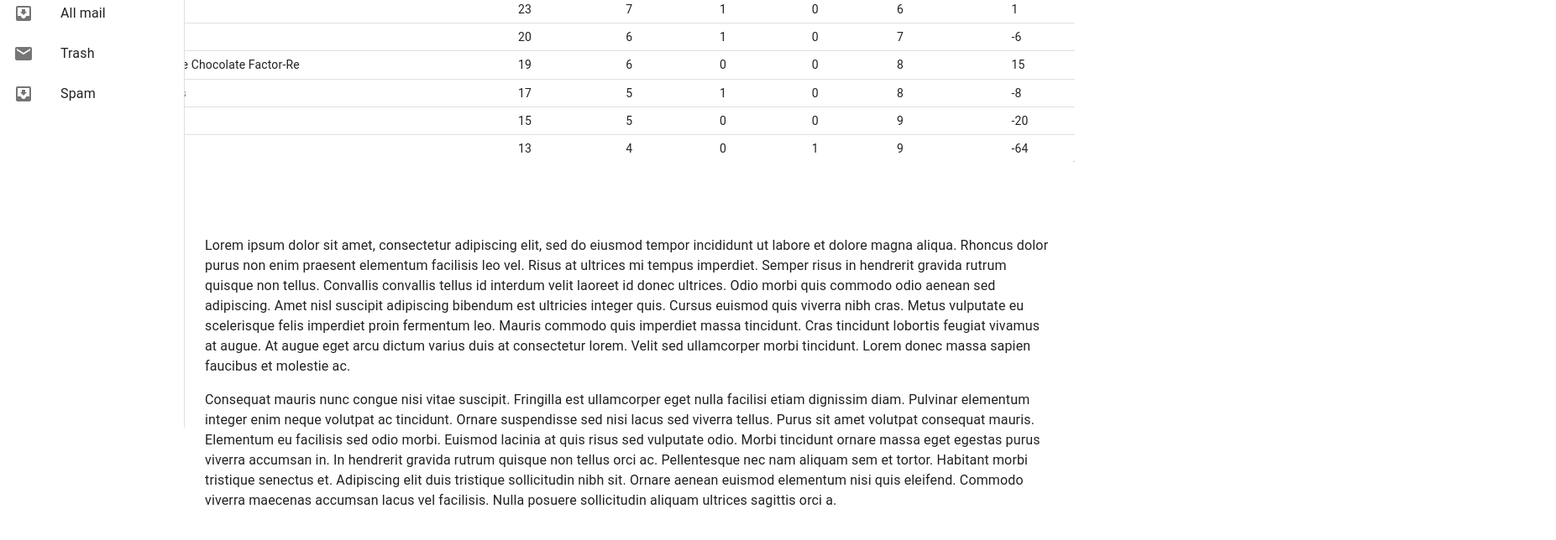
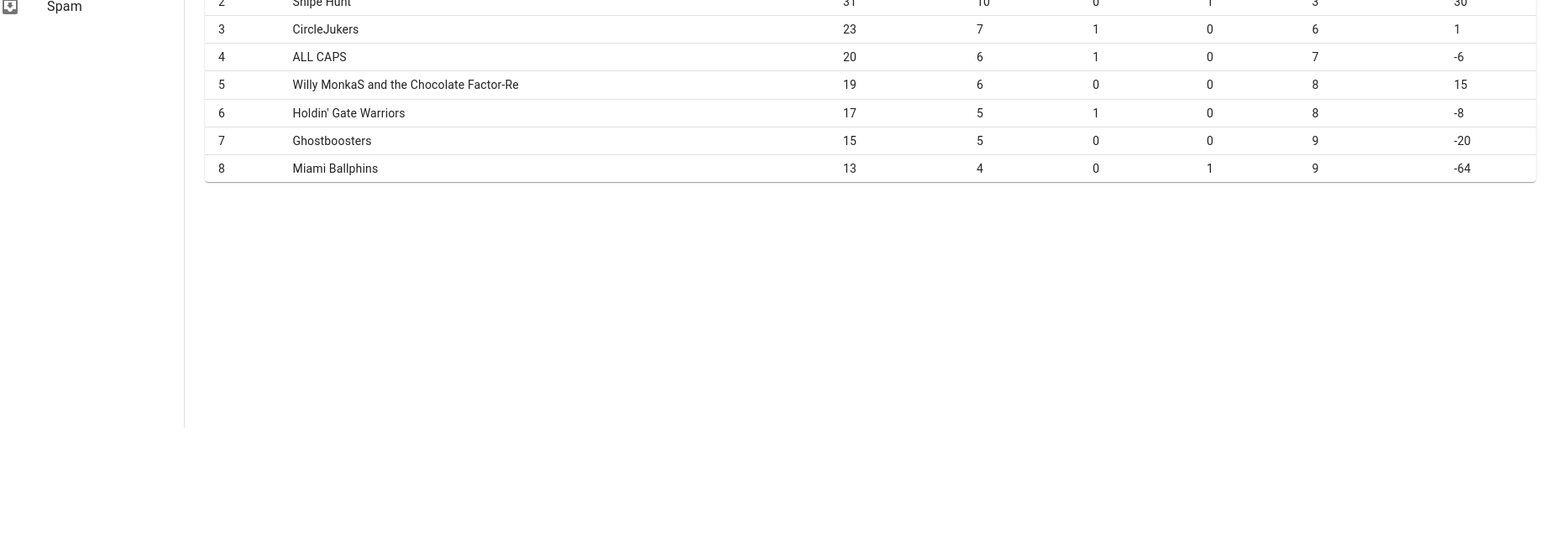
Before and after one commit to itsokthen/tagpro_central, a React (Create React App) app in the folder tagprocentral/: page / in a window 1280 px wide. Shown: the part 290-934 px from the top of the page at 84% size, 1853 px wide, since content can reach past the window. After the commit the page ends 800 px from the top, so only its background shows below. Built offline with nearby package versions, Linux system fonts and the light colour scheme; no server answers.

Commit message:
replaced components inside sidebar component

```diff
--- a/tagprocentral/src/components/Sidebar/Sidebar.js
+++ b/tagprocentral/src/components/Sidebar/Sidebar.js
@@ -1,31 +1,35 @@
-import * as React from 'react';
-import Box from '@mui/material/Box';
-import Drawer from '@mui/material/Drawer';
-import CssBaseline from '@mui/material/CssBaseline';
-import AppBar from '@mui/material/AppBar';
-import Toolbar from '@mui/material/Toolbar';
-import List from '@mui/material/List';
-import Typography from '@mui/material/Typography';
-import Divider from '@mui/material/Divider';
-import ListItem from '@mui/material/ListItem';
-import ListItemIcon from '@mui/material/ListItemIcon';
-import ListItemText from '@mui/material/ListItemText';
-import InboxIcon from '@mui/icons-material/MoveToInbox';
-import MailIcon from '@mui/icons-material/Mail';
+import * as React from "react";
+import Box from "@mui/material/Box";
+import Drawer from "@mui/material/Drawer";
+import CssBaseline from "@mui/material/CssBaseline";
+import AppBar from "@mui/material/AppBar";
+import Toolbar from "@mui/material/Toolbar";
+import List from "@mui/material/List";
+import Typography from "@mui/material/Typography";
+import Divider from "@mui/material/Divider";
+import ListItem from "@mui/material/ListItem";
+import ListItemIcon from "@mui/material/ListItemIcon";
+import ListItemText from "@mui/material/ListItemText";
+import InboxIcon from "@mui/icons-material/MoveToInbox";
+import MailIcon from "@mui/icons-material/Mail";
+
+import Navbar from "../Navbar/Navbar";
+import Scoreboard from "../Scoreboard/Scoreboard";
+import Standings from "../Standings/Standings";
 
 const drawerWidth = 220;
 
 export default function PermanentDrawerLeft() {
   return (
-    <Box sx={{ display: 'flex' }}>
+    <Box sx={{ display: "flex" }}>
       <CssBaseline />
       <Drawer
         sx={{
           width: drawerWidth,
           flexShrink: 0,
-          '& .MuiDrawer-paper': {
+          "& .MuiDrawer-paper": {
             width: drawerWidth,
-            boxSizing: 'border-box',
+            boxSizing: "border-box",
           },
         }}
         variant="permanent"
@@ -34,7 +38,7 @@
         <Toolbar />
         <Divider />
         <List>
-          {['Inbox', 'Starred', 'Send email', 'Drafts'].map((text, index) => (
+          {["Inbox", "Starred", "Send email", "Drafts"].map((text, index) => (
             <ListItem button key={text}>
               <ListItemIcon>
                 {index % 2 === 0 ? <InboxIcon /> : <MailIcon />}
@@ -45,7 +49,7 @@
         </List>
         <Divider />
         <List>
-          {['All mail', 'Trash', 'Spam'].map((text, index) => (
+          {["All mail", "Trash", "Spam"].map((text, index) => (
             <ListItem button key={text}>
               <ListItemIcon>
                 {index % 2 === 0 ? <InboxIcon /> : <MailIcon />}
@@ -57,36 +61,11 @@
       </Drawer>
       <Box
         component="main"
-        sx={{ flexGrow: 1, bgcolor: 'background.default', p: 3 }}
+        sx={{ flexGrow: 1, bgcolor: "background.default", p: 3 }}
       >
-        <Toolbar />
-        <Typography paragraph>
-          Lorem ipsum dolor sit amet, consectetur adipiscing elit, sed do eiusmod
-          tempor incididunt ut labore et dolore magna aliqua. Rhoncus dolor purus non
-          enim praesent elementum facilisis leo vel. Risus at ultrices mi tempus
-          imperdiet. Semper risus in hendrerit gravida rutrum quisque non tellus.
-          Convallis convallis tellus id interdum velit laoreet id donec ultrices.
-          Odio morbi quis commodo odio aenean sed adipiscing. Amet nisl suscipit
-          adipiscing bibendum est ultricies integer quis. Cursus euismod quis viverra
-          nibh cras. Metus vulputate eu scelerisque felis imperdiet proin fermentum
-          leo. Mauris commodo quis imperdiet massa tincidunt. Cras tincidunt lobortis
-          feugiat vivamus at augue. At augue eget arcu dictum varius duis at
-          consectetur lorem. Velit sed ullamcorper morbi tincidunt. Lorem donec massa
-          sapien faucibus et molestie ac.
-        </Typography>
-        <Typography paragraph>
-          Consequat mauris nunc congue nisi vitae suscipit. Fringilla est ullamcorper
-          eget nulla facilisi etiam dignissim diam. Pulvinar elementum integer enim
-          neque volutpat ac tincidunt. Ornare suspendisse sed nisi lacus sed viverra
-          tellus. Purus sit amet volutpat consequat mauris. Elementum eu facilisis
-          sed odio morbi. Euismod lacinia at quis risus sed vulputate odio. Morbi
-          tincidunt ornare massa eget egestas purus viverra accumsan in. In hendrerit
-          gravida rutrum quisque non tellus orci ac. Pellentesque nec nam aliquam sem
-          et tortor. Habitant morbi tristique senectus et. Adipiscing elit duis
-          tristique sollicitudin nibh sit. Ornare aenean euismod elementum nisi quis
-          eleifend. Commodo viverra maecenas accumsan lacus vel facilisis. Nulla
-          posuere sollicitudin aliquam ultrices sagittis orci a.
-        </Typography>
+        <Navbar />
+        <Scoreboard />
+        <Standings />
       </Box>
     </Box>
   );
--- a/tagprocentral/src/pages/MLTP.js
+++ b/tagprocentral/src/pages/MLTP.js
@@ -8,9 +8,6 @@
 const MLTP = () => {
   return (
     <div>
-      <Navbar />
-      <Scoreboard />
-      <Standings />
       <Sidebar />
     </div>
   );
```
